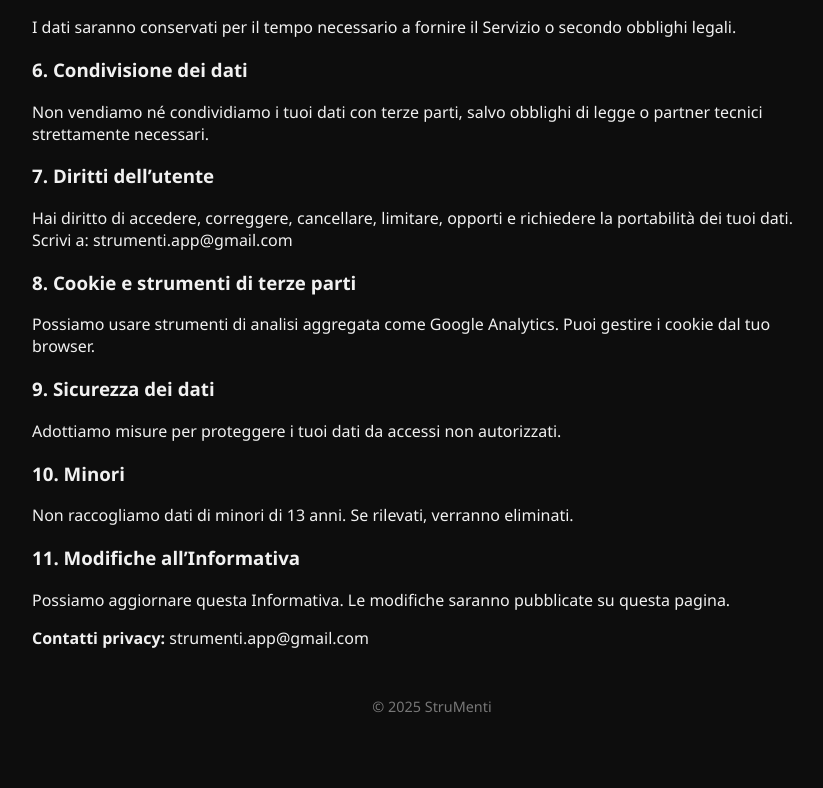
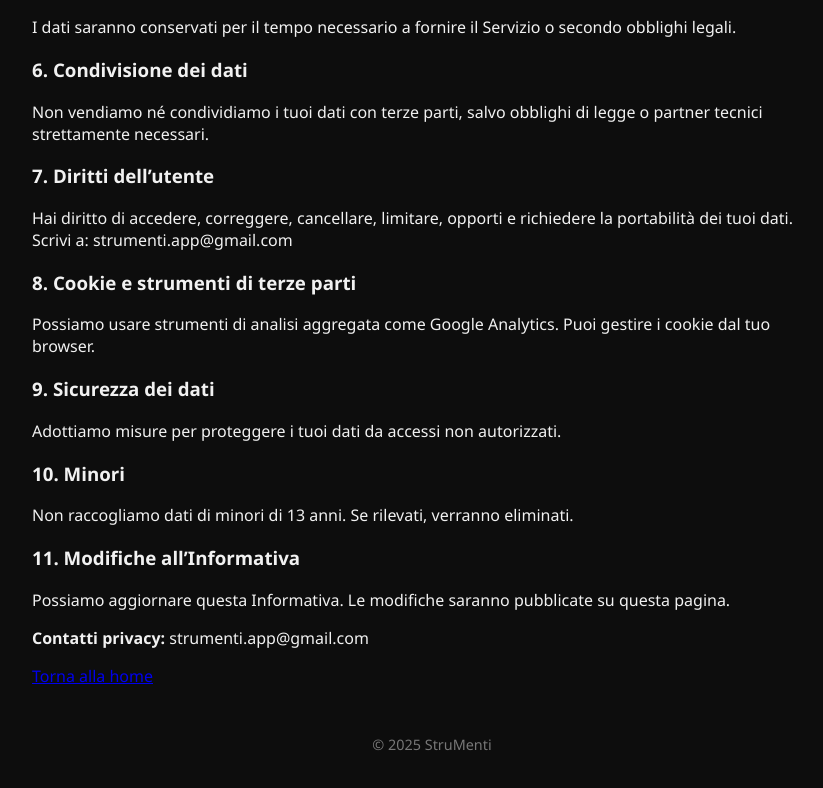
Before and after one commit to LeoBergonzoni/stru-menti-app, a website: page privacy.html in a window 1280 px wide. Shown: the part 681-1469 px from the top of the page, without its empty margins (208-1031 px from the left). Before the commit the page ends 1443 px from the top, so only its background shows below. Drawn offline with Linux system fonts and the light colour scheme.

Commit message:
Privaci e termini con ritorno alla home

```diff
--- a/privacy.html
+++ b/privacy.html
@@ -40,6 +40,7 @@
 <h3>11. Modifiche all’Informativa</h3>
 <p>Possiamo aggiornare questa Informativa. Le modifiche saranno pubblicate su questa pagina.</p>
 <p><strong>Contatti privacy:</strong> strumenti.app@gmail.com</p>
+<a href="index.html">Torna alla home</a>
 </main>
 <footer>
     <p>&copy; 2025 StruMenti</p>
```
Also changed, not shown: termini.html (+1 -0 lines).
